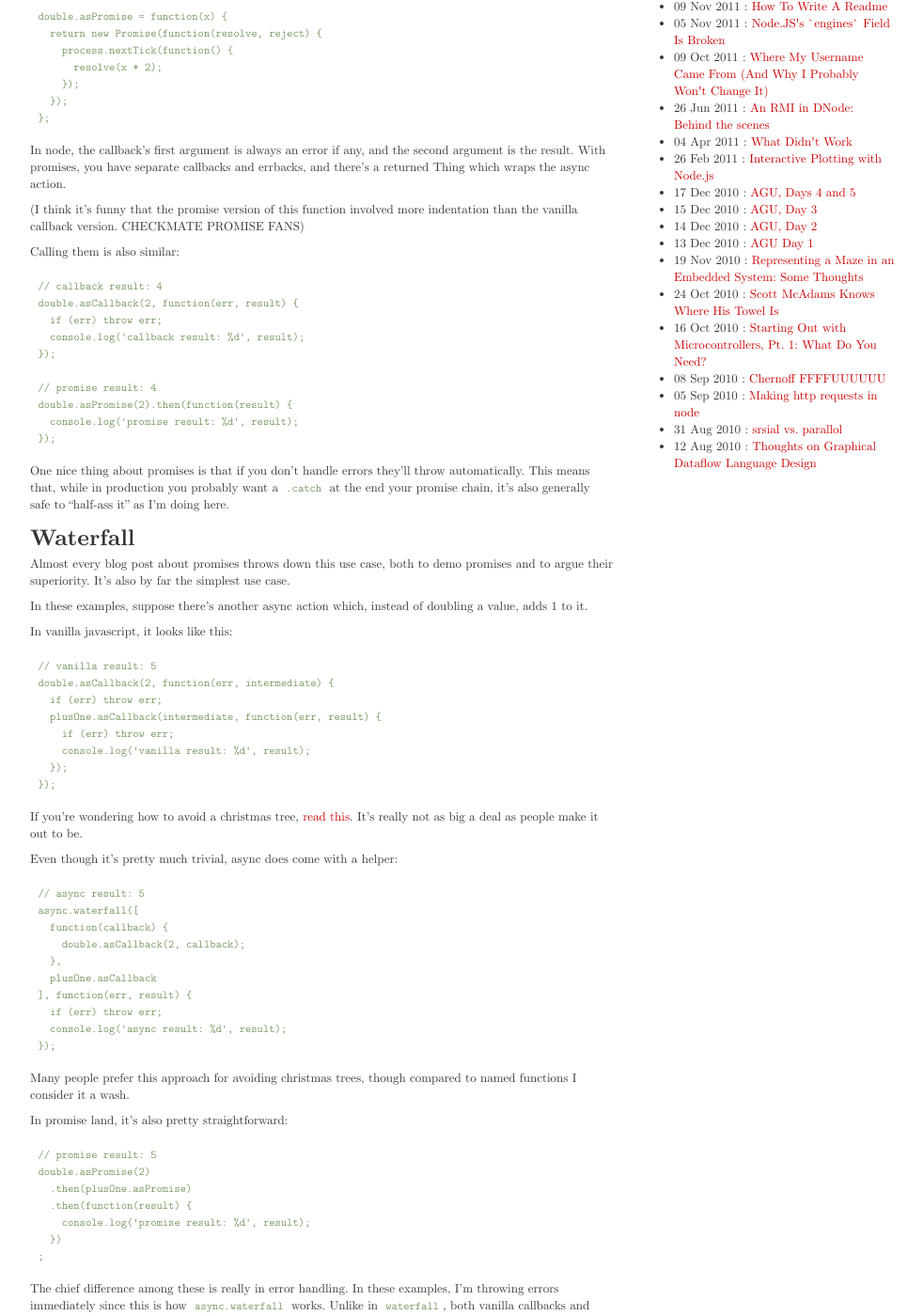
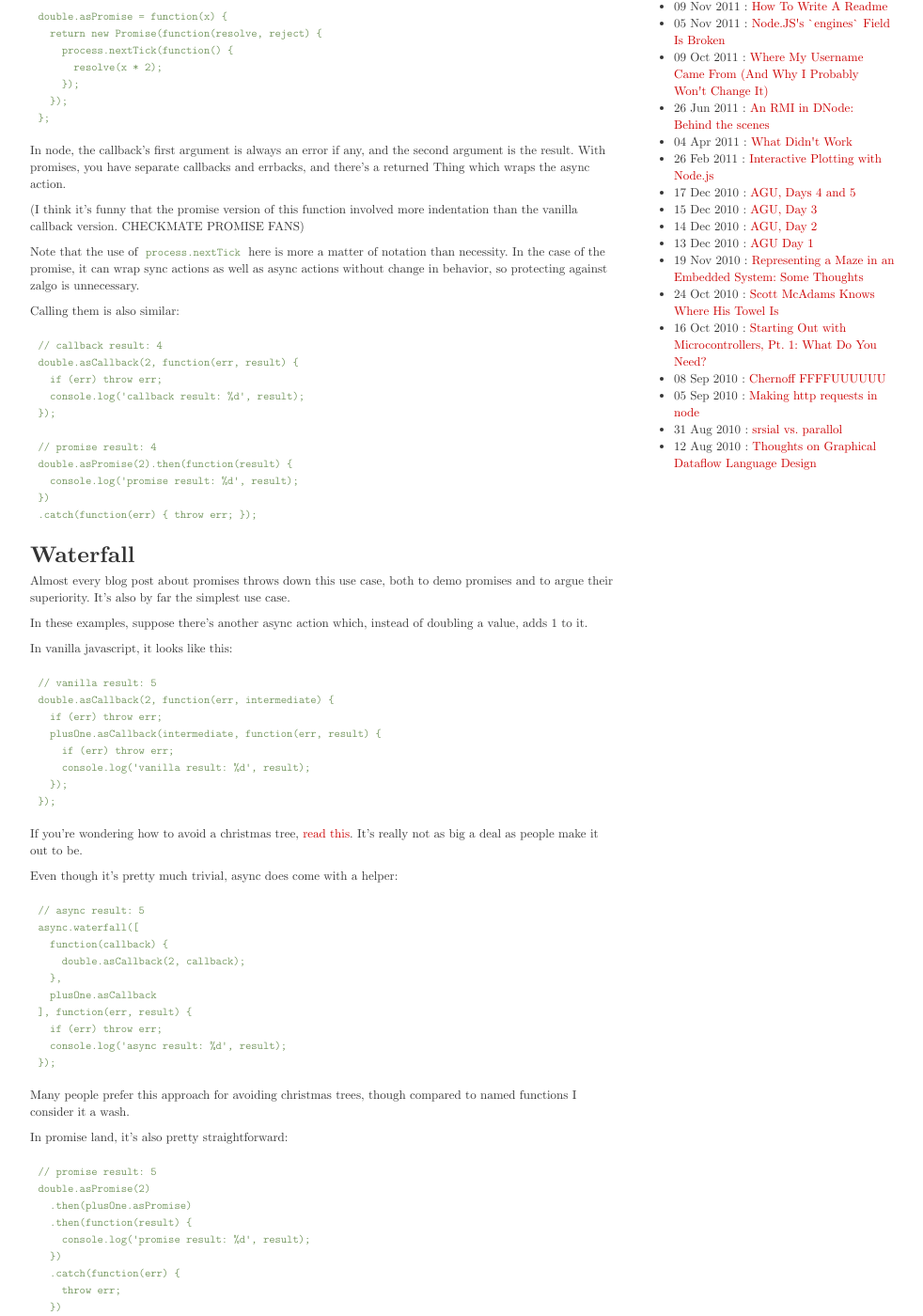
Before and after one commit to jfhbrook/jfhbrook.github.io, a Jekyll site: the page built from _posts/2014-09-26-promises-vs-async.md, in a window 1280 px wide and 1400 px high, scrolled down 568 px. Shown: the whole window at 94% size, without its empty margins (138-1120 px from the left). Built offline with Jekyll 4.4.1, drawn with Linux system fonts in a browser that asks for light colours; nearby versions of some CDN libraries.

Commit message:
Update promises post to handle clarifications from twitter

```diff
--- a/_posts/2014-09-26-promises-vs-async.md
+++ b/_posts/2014-09-26-promises-vs-async.md
@@ -52,6 +52,11 @@ errbacks, and there's a returned Thing which wraps the async action.
 (I think it's funny that the promise version of this function involved more
 indentation than the vanilla callback version. CHECKMATE PROMISE FANS)
 
+Note that the use of `process.nextTick` here is more a matter of notation than
+necessity. In the case of the promise, it can wrap sync actions as well as
+async actions without change in behavior, so protecting against zalgo is
+unnecessary.
+
 Calling them is also similar:
 
     // callback result: 4
@@ -63,12 +68,8 @@ Calling them is also similar:
     // promise result: 4
     double.asPromise(2).then(function(result) {
       console.log('promise result: %d', result);
-    });
-
-One nice thing about promises is that if you don't handle errors they'll throw
-automatically. This means that, while in production you probably want a
-`.catch` at the end your promise chain, it's also generally safe to "half-ass
-it" as I'm doing here.
+    })
+    .catch(function(err) { throw err; });
 
 ## Waterfall
 
@@ -117,6 +118,9 @@ In promise land, it's also pretty straightforward:
       .then(plusOne.asPromise)
       .then(function(result) {
         console.log('promise result: %d', result);
+      })
+      .catch(function(err) {
+        throw err;
       })
     ;
 
```
